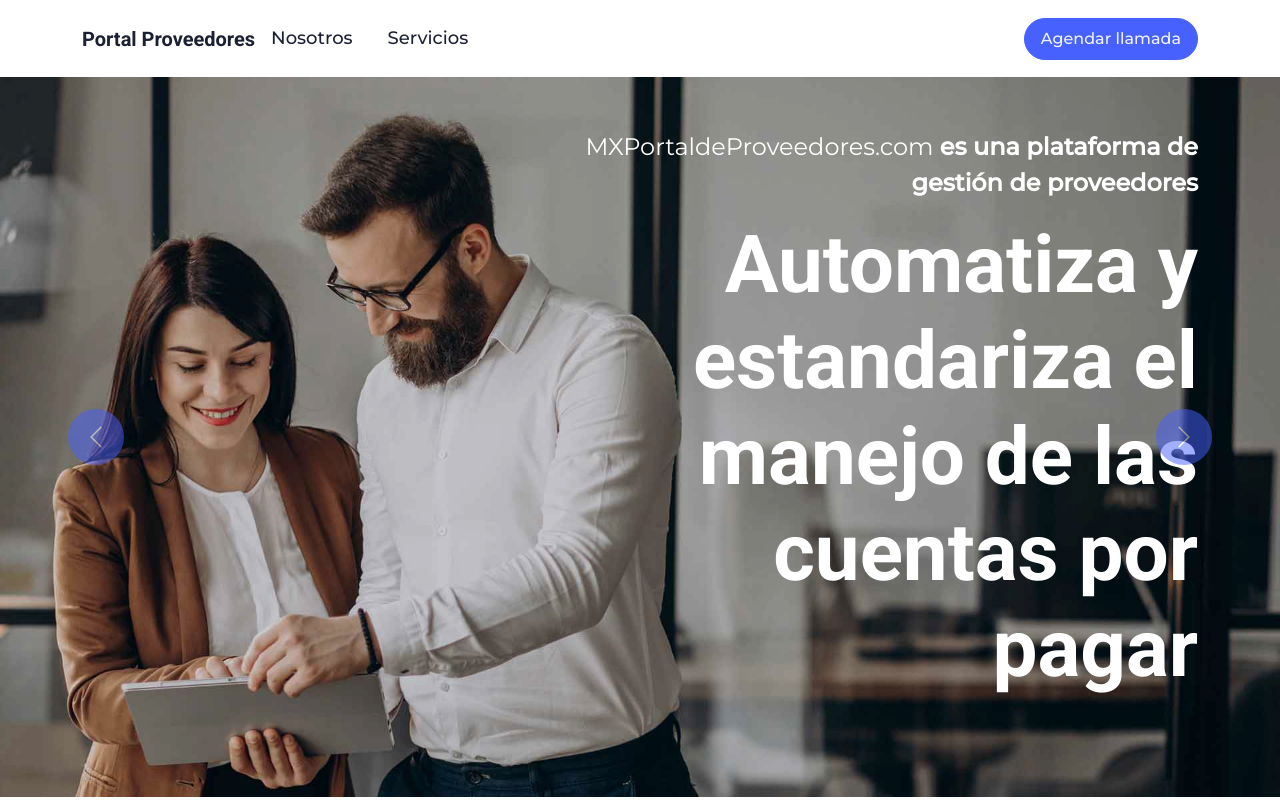
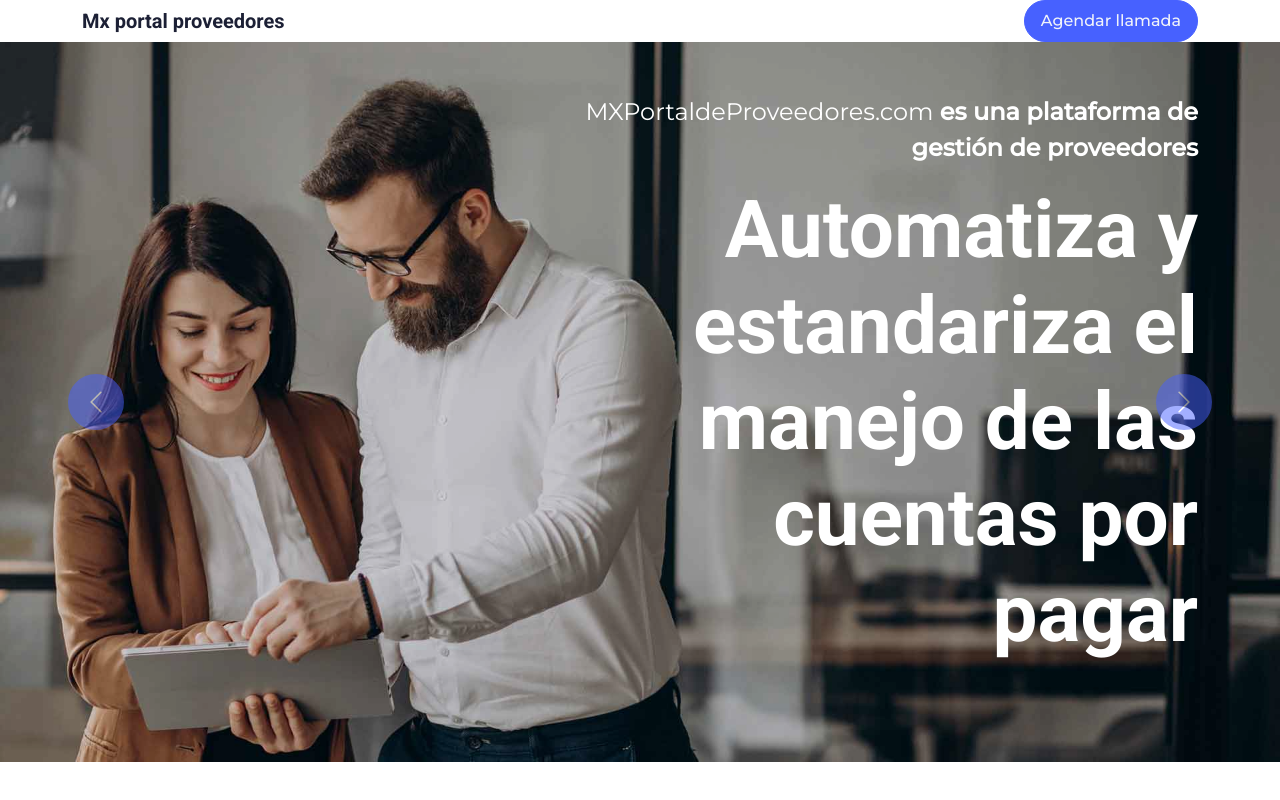
Before and after one commit to christopher124/mxportalproveedores, an Angular app: page / in a window 1280 px wide. Shown: the top 800 px of the page. Built offline with nearby package versions, Linux system fonts and the light colour scheme.

Commit message:
Solo mostrar pagina principal

```diff
--- a/src/app/components/navbar/navbar/navbar.component.html
+++ b/src/app/components/navbar/navbar/navbar.component.html
@@ -2,7 +2,7 @@
   <div class="container">
     <nav class="navbar navbar-expand-lg bg-white navbar-light p-lg-0">
       <a [routerLink]="['/']" routerLinkActive="active" class="navbar-brand">
-        <h5 class="fw-bold m-0">Portal Proveedores</h5>
+        <h5 class="fw-bold m-0">Mx portal proveedores</h5>
       </a>
       <button
         type="button"
@@ -14,7 +14,13 @@
       </button>
       <div class="collapse navbar-collapse" id="navbarCollapse">
         <div class="navbar-nav">
-          <a
+          <!-- <a
+            [routerLink]="['/']"
+            routerLinkActive="active"
+            class="nav-item nav-link"
+            >Inicio</a
+          > -->
+          <!-- <a
             [routerLink]="['/nosotros']"
             routerLinkActive="active"
             class="nav-item nav-link"
@@ -25,7 +31,7 @@
             routerLinkActive="active"
             class="nav-item nav-link"
             >Servicios</a
-          >
+          > -->
           <!-- <a
             [routerLink]="['/proyectos']"
             routerLinkActive="active"
```
